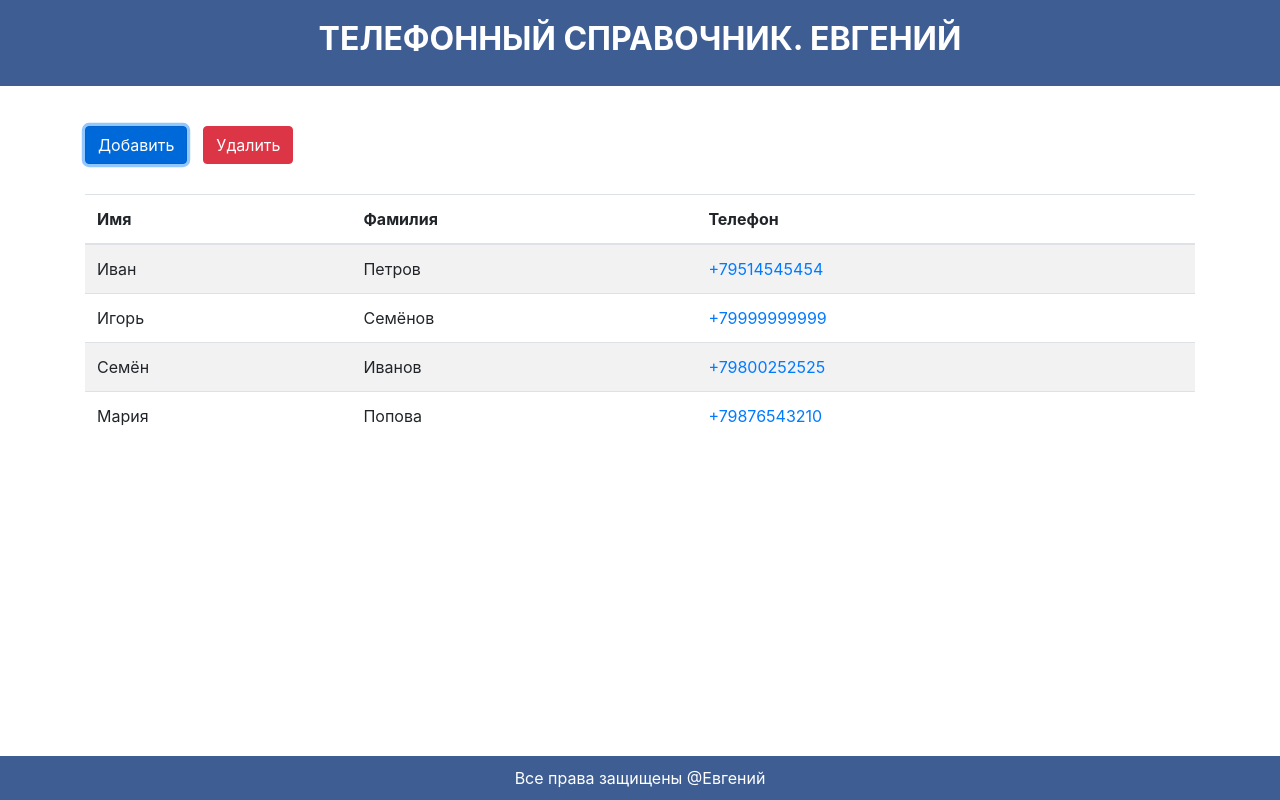
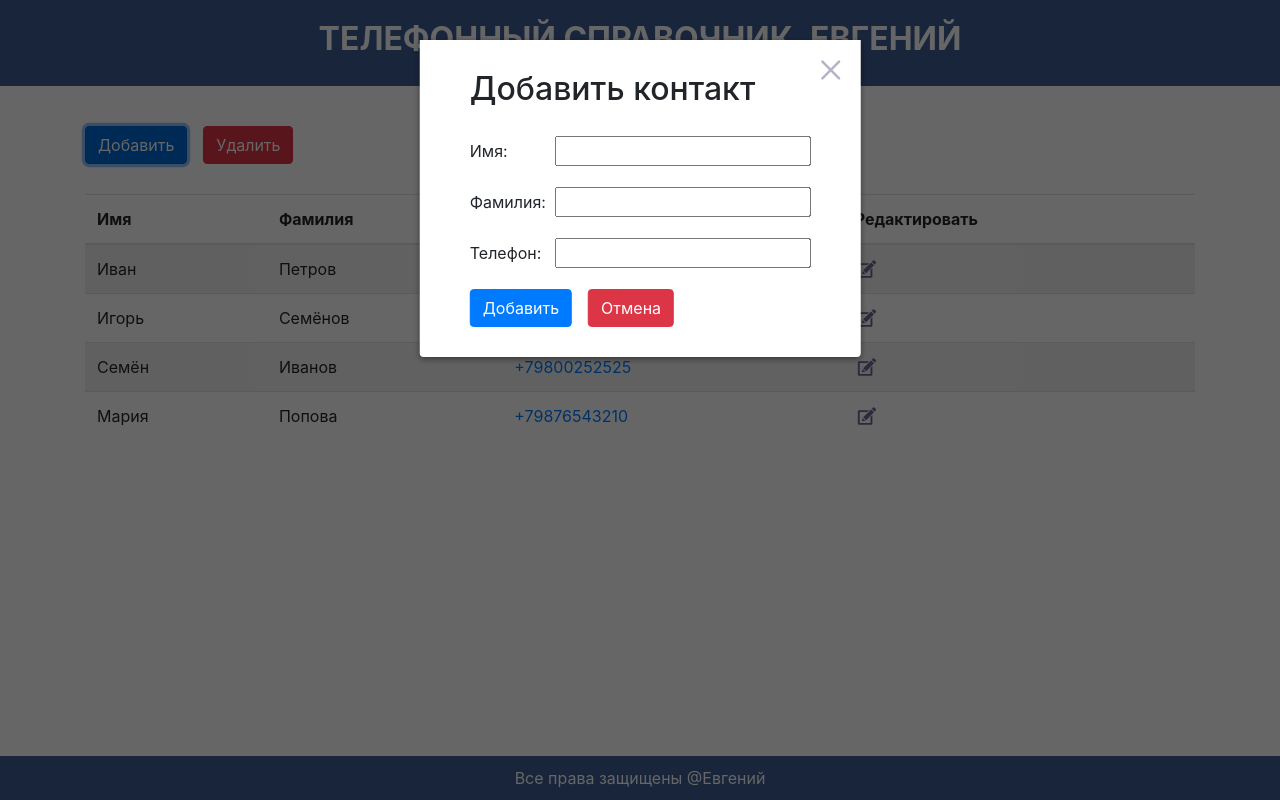
Before and after one commit to evgari/phonebook, a plain HTML site: page index.html in a window 1280 px wide. Both pictures are taken after a click on the button "Добавить". Drawn offline with nearby package versions, Linux system fonts and the light colour scheme.

Commit message:
rdy lesson

```diff
--- a/phonebook/css/style.css
+++ b/phonebook/css/style.css
@@ -43,6 +43,18 @@ body {
   display: table-cell;
 }
 
+.edit-icon {
+  display: block;
+  width: 24px;
+  height: 24px;
+  border: none;
+  background-color: transparent;
+  background-image: url("../img/edit.svg");
+  background-size: contain;
+  background-repeat: no-repeat;
+  background-position: center;
+}
+
 .btn-wrapper {
   margin-bottom: 30px;
 }
@@ -64,7 +76,6 @@ body {
   z-index: 2;
 }
 
-
 .form-title {
   margin-top: 0;
   padding-bottom: 20px;
@@ -73,7 +84,6 @@ body {
 .form-label {
   width: 80px;
 }
-
 
 .form-overlay {
   background-color: rgba(0, 0, 0, 0.6);
--- a/phonebook/script/script.js
+++ b/phonebook/script/script.js
@@ -91,6 +91,7 @@ const data = [
         <th>Имя</th>
         <th>Фамилия</th>
         <th>Телефон</th>
+        <th class="edit">Редактировать</th>
       </tr>
     `);
 
@@ -109,7 +110,6 @@ const data = [
     const form = document.createElement('form');
     form.classList.add('form');
     form.insertAdjacentHTML('beforeend', `
-      <button class="close" type="button"></button>
       <h2 class="form-title">Добавить контакт</h2>
       <div class="form-group">
         <label class="form-label" for="name">Имя:</label>
@@ -128,6 +128,10 @@ const data = [
       </div>
     `);
 
+    const close = document.createElement('button');
+    close.classList.add('close');
+    close.setAttribute('type', 'button');
+
     const btnsGroup = createBtnsGroup([
       {
         className: 'btn btn-primary mr-3',
@@ -141,6 +145,7 @@ const data = [
       },
     ]);
 
+    form.prepend(close);
     form.append(...btnsGroup.btns);
 
     overlay.append(form);
@@ -148,6 +153,7 @@ const data = [
     return {
       overlay,
       form,
+      close,
     };
   };
 
@@ -198,6 +204,11 @@ const data = [
 
     return {
       list: table.tbody,
+      logo,
+      btnAdd: btnsGroup.btns[0],
+      formOverlay: form.overlay,
+      form: form.form,
+      btnClose: form.close,
     };
   };
 
@@ -220,10 +231,17 @@ const data = [
     const phoneLink = document.createElement('a');
     phoneLink.href = `tel:${phone}`;
     phoneLink.textContent = phone;
+    tr.phoneLink = phoneLink;
 
     tdPhone.append(phoneLink);
 
-    tr.append(tdDel, tdName, tdSurname, tdPhone);
+    const tdEdit = document.createElement('td');
+    tdEdit.classList.add('edit');
+    const btnEdit = document.createElement('button');
+    btnEdit.classList.add('edit-icon');
+    tdEdit.append(btnEdit);
+
+    tr.append(tdDel, tdName, tdSurname, tdPhone, tdEdit);
 
     return tr;
   };
@@ -231,16 +249,49 @@ const data = [
   const renderContacts = (elem, data) => {
     const allRow = data.map(createRow);
     elem.append(...allRow);
+    return allRow;
+  };
+
+  const hoverRow = (allRow, logo) => {
+    const text = logo.textContent;
+
+    allRow.forEach(contact => {
+      contact.addEventListener('mouseenter', () => {
+        logo.textContent = contact.phoneLink.textContent;
+      });
+
+      contact.addEventListener('mouseleave', () => {
+        logo.textContent = text;
+      });
+    });
   };
 
   const init = (selectorApp, title) => {
     const app = document.querySelector(selectorApp);
     const phoneBook = renderPhoneBook(app, title);
 
-    const {list} = phoneBook;
+    const {list, logo, btnAdd, formOverlay, form, btnClose} = phoneBook;
 
-    renderContacts(list, data);
     // Функционал
+    const allRow = renderContacts(list, data);
+
+    hoverRow(allRow, logo);
+
+    btnAdd.addEventListener('click', () => {
+      formOverlay.classList.add('is-visible');
+    });
+
+    btnClose.addEventListener('click', () => {
+      formOverlay.classList.remove('is-visible');
+    });
+
+    form.addEventListener('click', event => {
+      event.stopPropagation();
+    });
+
+    formOverlay.addEventListener('click', () => {
+      formOverlay.classList.remove('is-visible');
+    });
   };
 
   window.phoneBookInit = init;
```
Also changed, not shown: phonebook/img/edit.svg (added).
